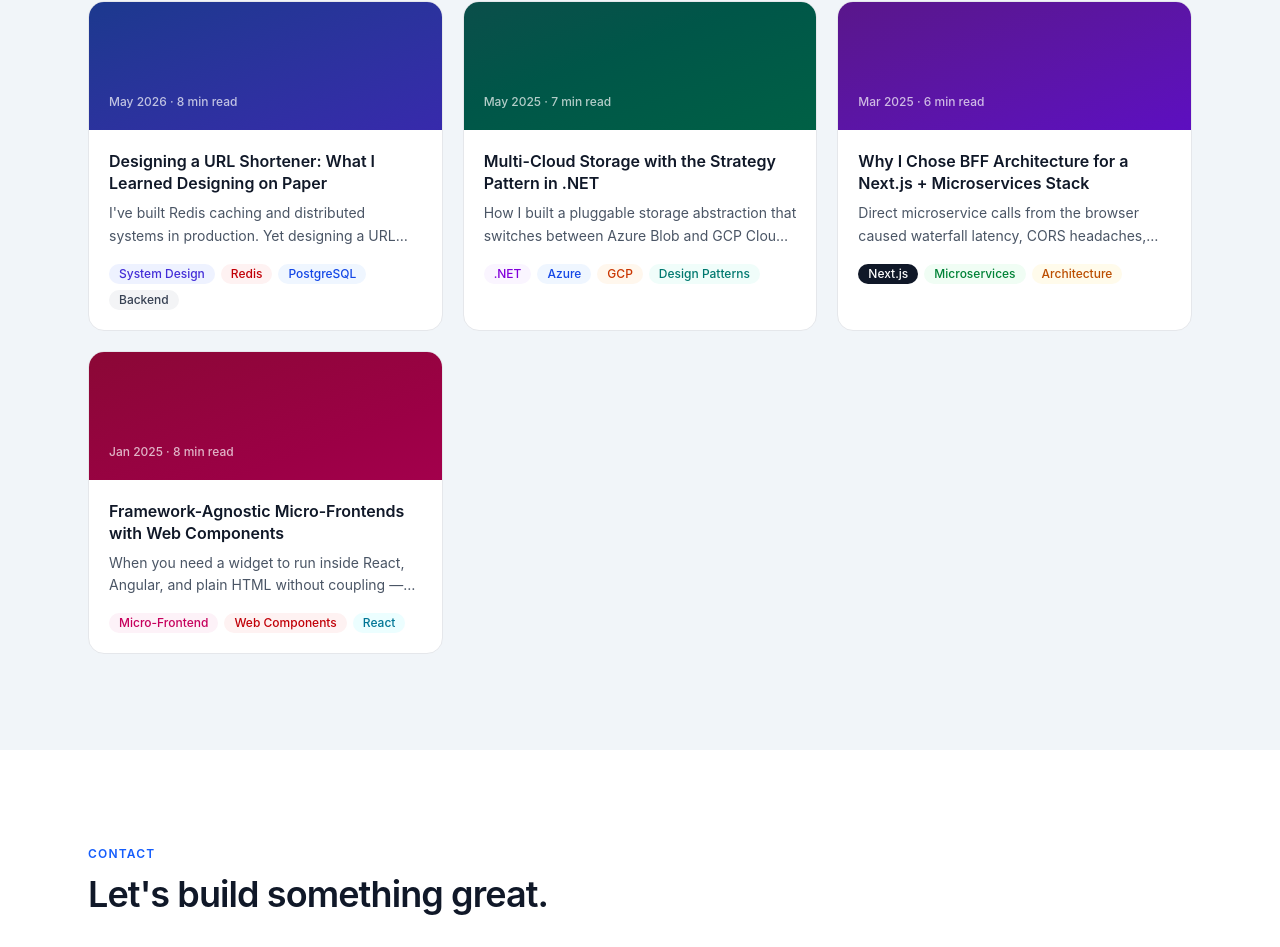
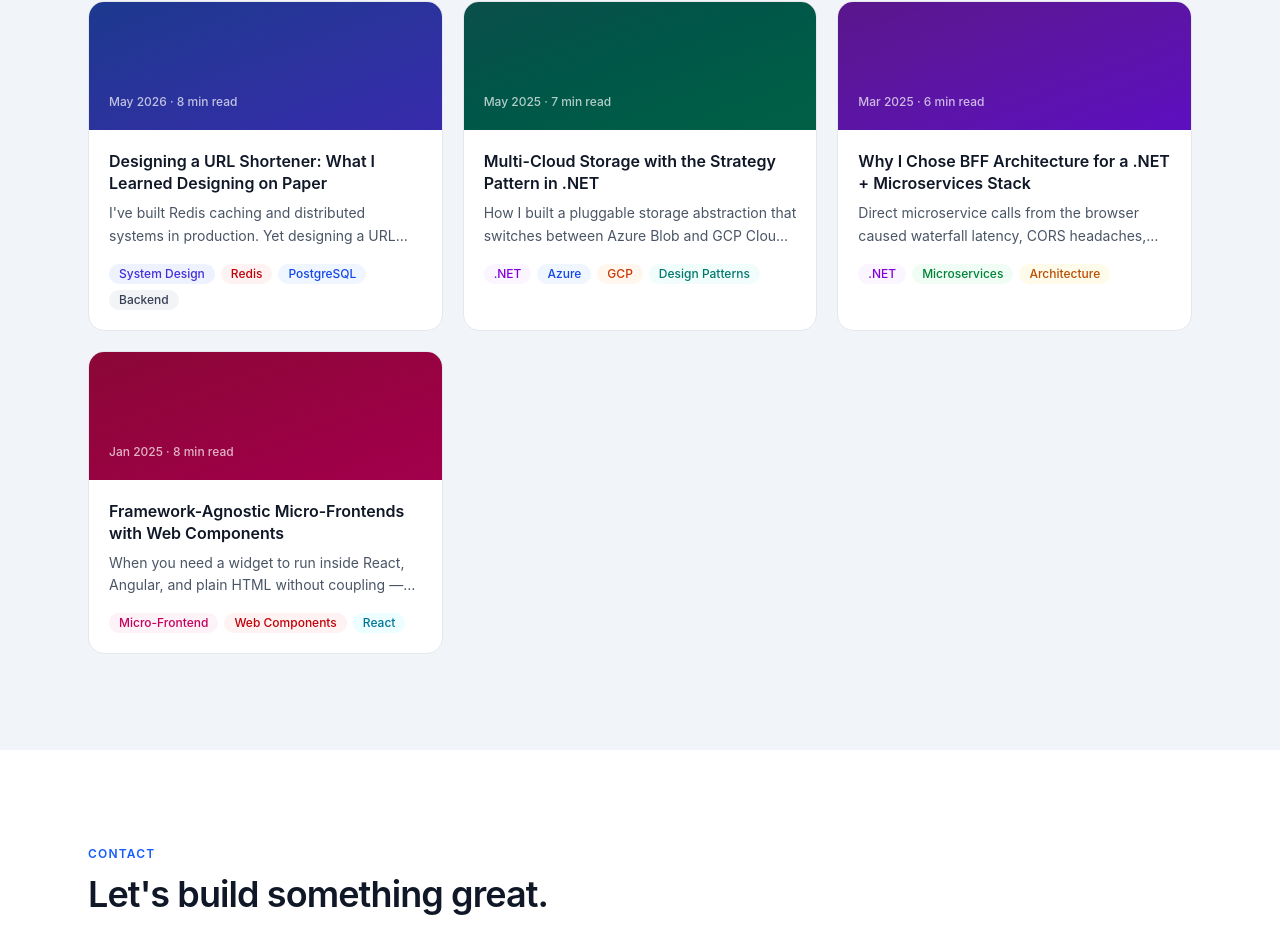
Before and after one commit to hritik421/my-portfolio, a React (Vite) app: page / in a window 1280 px wide. Shown: the part 5875-6822 px from the top of the page. Built offline with nearby package versions, Linux system fonts and the light colour scheme.

Commit message:
Change BFF architecture blog from Next.js to .NET
Updated blog entry to reflect a change from Next.js to .NET in the BFF architecture context.

```diff
--- a/src/data/blog.js
+++ b/src/data/blog.js
@@ -23,14 +23,14 @@ export const blogs = [
   },
   {
     id: "bff-nextjs-microservices",
-    title: "Why I Chose BFF Architecture for a Next.js + Microservices Stack",
+    title: "Why I Chose BFF Architecture for a .NET + Microservices Stack",
     excerpt:
-      "Direct microservice calls from the browser caused waterfall latency, CORS headaches, and N+1 problems. Here's how a BFF layer with Next.js API routes fixed all three.",
+      "Direct microservice calls from the browser caused waterfall latency, CORS headaches, and N+1 problems. Here's how a BFF layer with .NET fixed all three.",
     date: "Mar 2025",
     readTime: "6 min read",
-    tags: ["Next.js", "Microservices", "Architecture"],
+    tags: [".NET", "Microservices", "Architecture"],
     featured: false,
-    slug: "bff-nextjs-microservices",
+    slug: "bff-dotnet-microservices",
   },
   {
     id: "micro-frontend-web-components",
```
